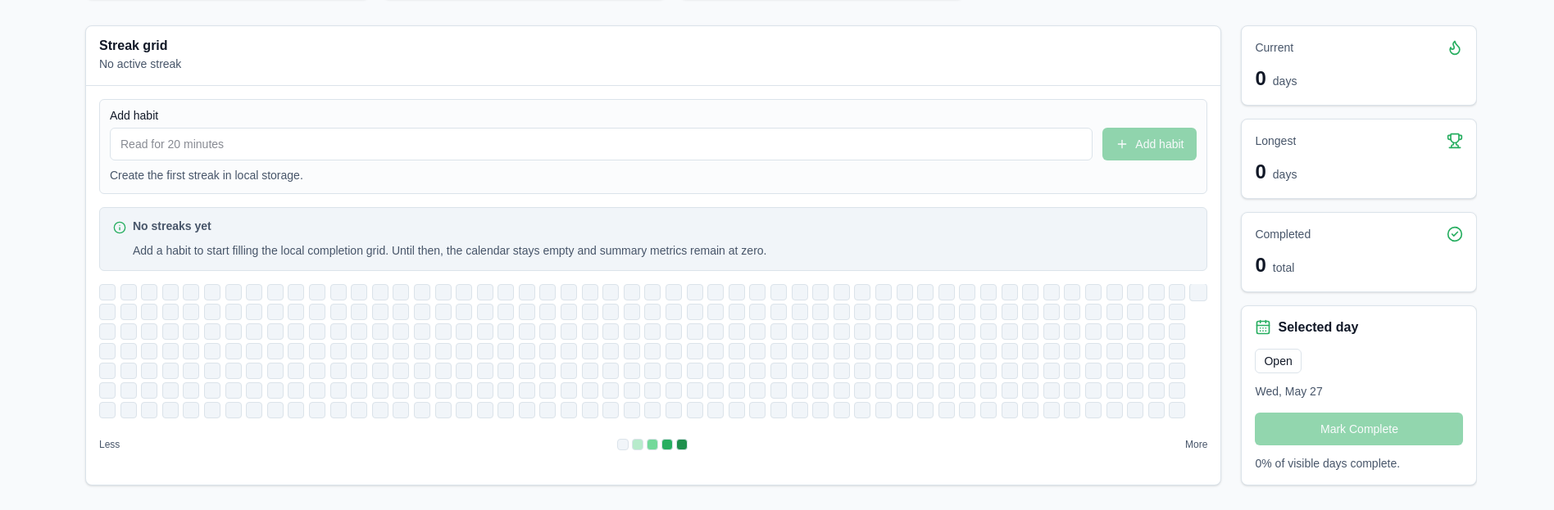
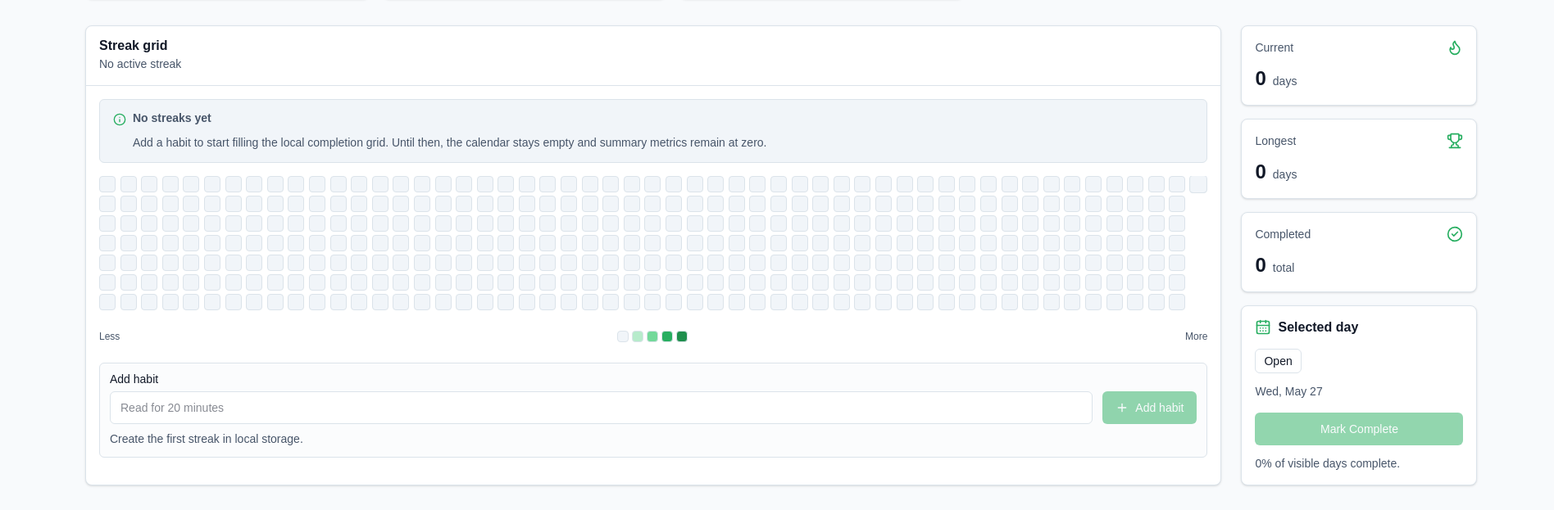
Before and after one commit to AndyMental/streakbeacon-app, a Next.js app: page / in a window 1280 px wide. Shown: the part 248-871 px from the top of the page at 82% size, 1896 px wide, since content can reach past the window. Built offline with nearby package versions, Linux system fonts and the light colour scheme.

Commit message:
[Frontend] AND-6005 prepare UI rework from latest review dispositions
Co-authored-by: multica-agent <github@multica.ai>

```diff
--- a/app/settings-panel.tsx
+++ b/app/settings-panel.tsx
@@ -18,7 +18,6 @@ import {
 import { Button } from "@/components/ui/button";
 import { Card, CardContent, CardHeader, CardTitle } from "@/components/ui/card";
 import { Input } from "@/components/ui/input";
-import { Label } from "@/components/ui/label";
 import { ToggleGroup, ToggleGroupItem } from "@/components/ui/toggle-group";
 import {
   confirmResetAllData,
@@ -312,22 +311,25 @@ export function SettingsPanel() {
               <Download className="h-4 w-4" aria-hidden="true" />
               Export JSON
             </Button>
-            <Button asChild variant="outline" size="lg">
-              <Label className="cursor-pointer">
+            <Button
+              variant="outline"
+              size="lg"
+              onClick={() => importInputRef.current?.click()}
+              disabled={!isReady || Boolean(storageError)}
+            >
               <Upload className="h-4 w-4" aria-hidden="true" />
               Import JSON
+            </Button>
             <Input
               ref={importInputRef}
               type="file"
               accept="application/json,.json"
               className="sr-only"
+              aria-hidden="true"
+              tabIndex={-1}
               disabled={!isReady || Boolean(storageError)}
-                  onChange={(event) =>
-                    handleImportFile(event.target.files?.[0])
-                  }
+              onChange={(event) => handleImportFile(event.target.files?.[0])}
             />
-              </Label>
-            </Button>
             <AlertDialog>
               <AlertDialogTrigger asChild>
                 <Button
--- a/app/streak-dashboard.tsx
+++ b/app/streak-dashboard.tsx
@@ -296,60 +296,6 @@ export function StreakDashboard() {
           </div>
         </CardHeader>
         <CardContent className="pt-4">
-          <form
-            className="mb-4 rounded-md border bg-muted/30 p-3"
-            onSubmit={createItem}
-          >
-            <div className="grid gap-2">
-              <Label htmlFor="new-streak-name">Add habit</Label>
-              <div className="flex flex-col gap-3 sm:flex-row sm:items-center">
-                <Input
-                  id="new-streak-name"
-                  name="name"
-                  type="text"
-                  value={newItemName}
-                  maxLength={80}
-                  placeholder="Read for 20 minutes"
-                  aria-describedby={
-                    createError ? "new-streak-error" : "new-streak-help"
-                  }
-                  disabled={!isReady || Boolean(storageError)}
-                  className="flex-1"
-                  onChange={(event) => {
-                    setNewItemName(event.target.value);
-                    setCreateError(null);
-                  }}
-                />
-                <Button
-                  type="submit"
-                  className="w-full sm:w-auto"
-                  disabled={!isReady || Boolean(storageError) || !newItemName.trim()}
-                >
-                  {!isReady ? (
-                    "Loading"
-                  ) : (
-                    <>
-                      <Plus className="h-4 w-4" aria-hidden="true" />
-                      Add habit
-                    </>
-                  )}
-                </Button>
-              </div>
-              <p id="new-streak-help" className="text-sm text-muted-foreground">
-                Create the first streak in local storage.
-              </p>
-              {createError ? (
-                <p
-                  id="new-streak-error"
-                  role="alert"
-                  className="text-sm text-destructive"
-                >
-                  {createError}
-                </p>
-              ) : null}
-            </div>
-          </form>
-
           {storageError ? (
             <Alert variant="destructive" className="relative mb-4 pl-10">
               <AlertCircle className="absolute left-4 top-4 h-4 w-4" />
@@ -425,6 +371,60 @@ export function StreakDashboard() {
             </div>
             <span>More</span>
           </div>
+
+          <form
+            className="mt-6 rounded-md border bg-muted/30 p-3"
+            onSubmit={createItem}
+          >
+            <div className="grid gap-2">
+              <Label htmlFor="new-streak-name">Add habit</Label>
+              <div className="flex flex-col gap-3 sm:flex-row sm:items-center">
+                <Input
+                  id="new-streak-name"
+                  name="name"
+                  type="text"
+                  value={newItemName}
+                  maxLength={80}
+                  placeholder="Read for 20 minutes"
+                  aria-describedby={
+                    createError ? "new-streak-error" : "new-streak-help"
+                  }
+                  disabled={!isReady || Boolean(storageError)}
+                  className="flex-1"
+                  onChange={(event) => {
+                    setNewItemName(event.target.value);
+                    setCreateError(null);
+                  }}
+                />
+                <Button
+                  type="submit"
+                  className="w-full sm:w-auto"
+                  disabled={!isReady || Boolean(storageError) || !newItemName.trim()}
+                >
+                  {!isReady ? (
+                    "Loading"
+                  ) : (
+                    <>
+                      <Plus className="h-4 w-4" aria-hidden="true" />
+                      Add habit
+                    </>
+                  )}
+                </Button>
+              </div>
+              <p id="new-streak-help" className="text-sm text-muted-foreground">
+                Create the first streak in local storage.
+              </p>
+              {createError ? (
+                <p
+                  id="new-streak-error"
+                  role="alert"
+                  className="text-sm text-destructive"
+                >
+                  {createError}
+                </p>
+              ) : null}
+            </div>
+          </form>
         </CardContent>
       </Card>
 
--- a/components/ui/toggle-group.tsx
+++ b/components/ui/toggle-group.tsx
@@ -6,7 +6,7 @@ import { cva, type VariantProps } from "class-variance-authority";
 import { cn } from "@/lib/utils";
 
 const toggleGroupItemVariants = cva(
-  "inline-flex min-h-11 flex-1 items-center justify-center px-3 text-sm font-medium capitalize transition-colors outline-none focus-visible:ring-2 focus-visible:ring-ring disabled:pointer-events-none disabled:opacity-50 data-[state=on]:bg-primary data-[state=on]:text-primary-foreground data-[state=off]:hover:bg-muted",
+  "inline-flex min-h-11 flex-1 items-center justify-center px-3 text-sm font-medium capitalize transition-colors outline-none focus-visible:ring-2 focus-visible:ring-ring focus-visible:ring-offset-2 disabled:pointer-events-none disabled:opacity-50 data-[state=on]:bg-primary data-[state=on]:text-primary-foreground data-[state=off]:hover:bg-muted",
   {
     variants: {
       variant: {
```
Also changed, not shown: 1 other file (tests, documents, lock files or other folders). Lines whose indentation alone changed are shown as unchanged.
